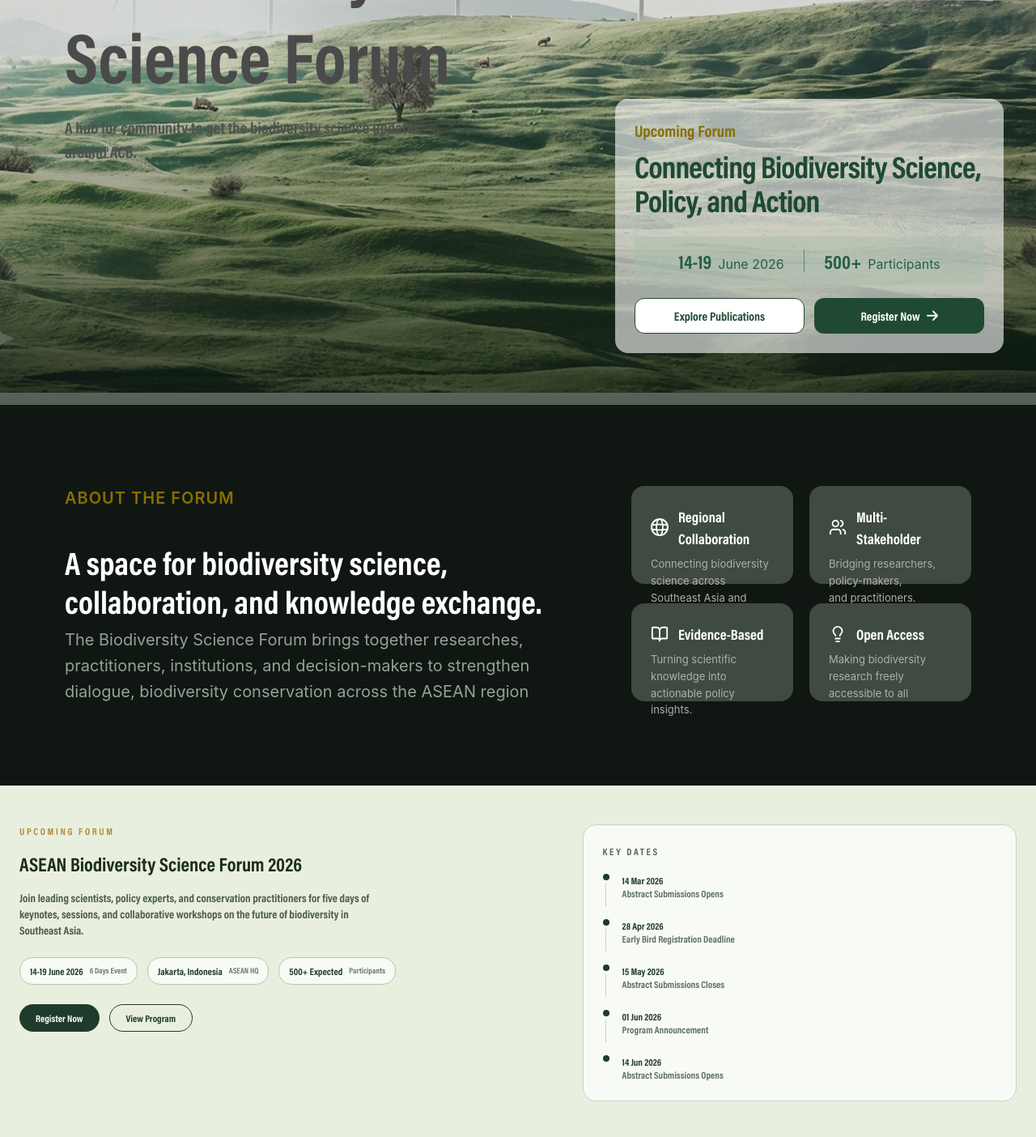
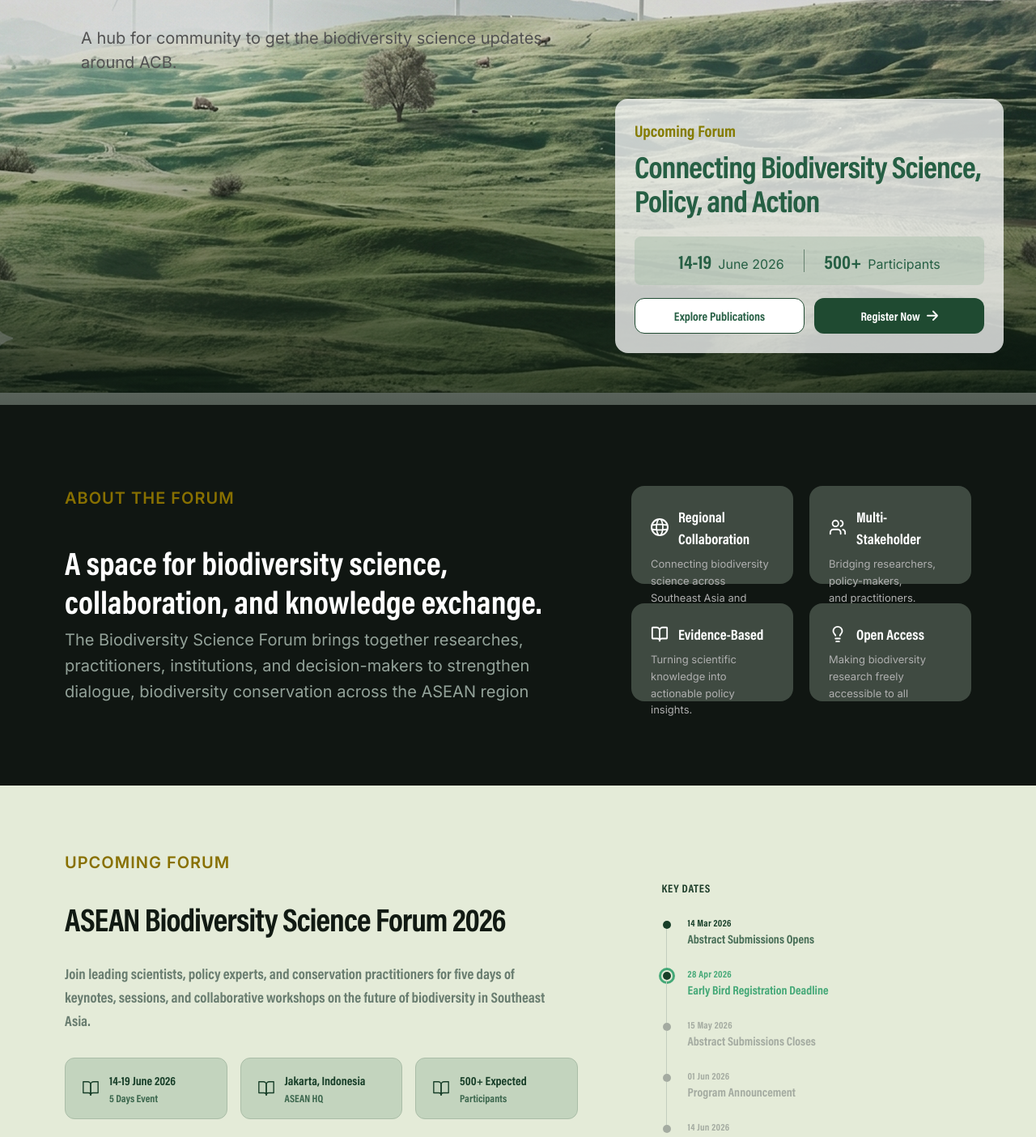
Before and after one commit to WRI-Indonesia/bsf-fe, a Next.js app: page / in a window 1280 px wide. Shown: the part 320-1724 px from the top of the page at 81% size. Built offline with nearby package versions, Linux system fonts and the light colour scheme.

Commit message:
Fix landing layout, add font as style

```diff
--- a/app/layout.tsx
+++ b/app/layout.tsx
@@ -1,5 +1,8 @@
 import type { Metadata } from "next";
+import { Inter } from 'next/font/google';
 import "./globals.css";
+
+export const inter = Inter({ subsets: ['latin'] });
 
 export const metadata: Metadata = {
   title: "ASEAN Biodiversity Science Forum",
--- a/app/page.tsx
+++ b/app/page.tsx
@@ -68,23 +68,23 @@ export default function Home() {
             priority
           />
         </div>
-        <nav className="hidden items-center gap-7 text-sm font-medium text-[#1f3b2c] md:ml-auto md:mr-10 md:flex">
-          <a className="hover:text-[#0f6a3d]" href="#">
+        <nav className="hidden items-center gap-20 text-sm font-medium ml-auto mr-10 md:flex">
+          <a className="text-text-green" href="#">
             Home
           </a>
-          <a className="flex items-center gap-1 hover:text-[#0f6a3d]" href="#">
+          <a className="flex items-center gap-1 text-text-green" href="#">
             About
             <span className="text-[10px]">▼</span>
           </a>
-          <a className="flex items-center gap-1 hover:text-[#0f6a3d]" href="#">
+          <a className="flex items-center gap-1 text-text-green" href="#">
             Events
             <span className="text-[10px]">▼</span>
           </a>
-          <a className="flex items-center gap-1 hover:text-[#0f6a3d]" href="#">
+          <a className="flex items-center gap-1 text-text-green" href="#">
             Publications
             <span className="text-[10px]">▼</span>
           </a>
-          <a className="flex items-center gap-1 hover:text-[#0f6a3d]" href="#">
+          <a className="flex items-center gap-1 text-text-green" href="#">
             Media
             <span className="text-[10px]">▼</span>
           </a>
@@ -106,39 +106,39 @@ export default function Home() {
           }}
         >
           <div className="absolute inset-0 bg-gradient-to-b from-white/0 via-white/5 to-[#0f1c14]/70" />
-          <div className="relative mx-auto grid w-full gap-10 pb-16 pt-28 md:grid-cols-[1.1fr_0.9fr] h-[820px]">
-            <div className="pl-20 space-y-5 text-[#1f3b2c]">
-              <div className="text-[88px] font-semibold leading-tight text-[#4a4a4a]">
+          <div className="relative mx-auto grid w-full gap-10 pb-16 pt-28 md:grid-cols-[1.2fr_0.8fr] h-[820px]">
+            <div className="pl-25 space-y-5 text-[#1f3b2c]">
+              <div className="text-[88px] font-semibold leading-tight text-text-grey-dark">
                 ASEAN Biodiversity
                 <br />
                 Science Forum
               </div>
-              <p className="max-w-md text-[20px] font-normal text-[#515151]">
+              <p className="font-['inter'] text-[20px] font-normal text-text-grey-dark">
                 A hub for community to get the biodiversity science updates around ACB.
               </p>
             </div>
             <div className="pr-10 flex items-end md:justify-end">
-              <div className="w-[480px] rounded-2xl bg-white/60 p-[24px] text-[#1f4a31]">
-                <p className="text-[20px] font-bold text-[#887000]">
+              <div className="w-[480px] rounded-2xl bg-white/75 p-[24px]">
+                <p className="text-[20px] font-bold text-text-lime">
                   Upcoming Forum
                 </p>
-                <h3 className="mt-2 text-[38px] font-bold leading-[1.1] tracking-tight text-[#1f4a31]">
+                <h3 className="mt-2 text-[38px] font-bold leading-[1.1] tracking-tight text-text-green">
                   Connecting Biodiversity Science,
                   Policy, and Action
                 </h3>
-                <div className="mt-6 flex w-full items-center justify-center gap-6 rounded-lg bg-[#aac0ac]/50 py-3 text-[#1f4a31]">
+                <div className="mt-6 flex w-full items-center justify-center gap-6 rounded-lg bg-[#aac0ac]/50 py-3 text-text-green">
                   <div className="flex items-baseline gap-2">
-                    <span className="text-[24px] font-bold text-[#265F44]">14-19</span>
-                    <span className="font-['Inter'] text-[16px] font-normal leading-none tracking-normal text-[#265F44]">June 2026</span>
+                    <span className="text-[24px] font-bold text-text-green">14-19</span>
+                    <span className="font-['inter'] text-[16px] font-normal leading-none tracking-normal text-text-green">June 2026</span>
                   </div>
                   <div className="h-7 w-[1.5px] bg-[#668270]" />
                   <div className="flex items-baseline gap-2">
-                    <span className="text-[24px] font-bold text-[#265F44]">500+</span>
-                    <span className="font-['Inter'] text-[16px] font-normal leading-none tracking-normal text-[#265F44]">Participants</span>
+                    <span className="text-[24px] font-bold text-text-green">500+</span>
+                    <span className="font-['inter'] text-[16px] font-normal leading-none tracking-normal text-text-green">Participants</span>
                   </div>
                 </div>
                 <div className="mt-4 grid w-full grid-cols-2 gap-3">
-                  <button className="flex items-center justify-center rounded-xl border border-[#1f4a31] bg-white px-4 py-[10px] text-[15px] font-semibold text-[#1f4a31] transition-colors hover:bg-gray-50">
+                  <button className="flex items-center justify-center rounded-xl border border-[#1f4a31] bg-white px-4 py-[10px] text-[15px] font-semibold text-text-green transition-colors hover:bg-gray-50">
                     Explore Publications
                   </button>
                   <button className="flex items-center justify-center gap-2 rounded-xl bg-[#1f4a31] px-4 py-[10px] text-[15px] font-semibold text-white transition-colors hover:bg-[#163824]">
@@ -159,7 +159,7 @@ export default function Home() {
         <section className="bg-[#101612] px-[80px] py-[100px] text-white">
           <div className="mx-auto grid w-full gap-16 md:grid-cols-[1fr_1.1fr] ">
             <div className="flex flex-col w-[636px]">
-              <p className="font-['Inter'] text-[20px] font-semibold uppercase tracking-wider text-[#887000]">
+              <p className="font-['inter'] text-[20px] font-semibold uppercase tracking-wider text-[#887000]">
                 ABOUT THE FORUM
               </p>
               <div>
@@ -168,7 +168,7 @@ export default function Home() {
                   <br className="hidden md:block" />
                   collaboration, and knowledge exchange.
                 </h2>
-                <p className="mt-2 font-['Inter'] font-normal text-[20px] leading-[1.6] text-[#93a299]">
+                <p className="mt-2 font-['inter'] font-normal text-[20px] leading-[1.6] text-[#93a299]">
                   The Biodiversity Science Forum brings together researches,
                   practitioners, institutions, and decision-makers to strengthen
                   dialogue, biodiversity conservation across the ASEAN region
@@ -222,71 +222,99 @@ export default function Home() {
                       />                    )}
                     <h3 className="text-[18px] font-semibold text-white">{item.title}</h3>
                   </div>
-                  <p className="font-['Inter'] mt-2 whitespace-pre-line text-[13px] font-normal leading-[1.6] text-[#AFAFAF]">{item.text}</p>
+                  <p className="font-['inter'] mt-2 whitespace-pre-line text-[13px] font-normal leading-[1.6] text-[#AFAFAF]">{item.text}</p>
                 </div>
               ))}
             </div>
           </div>
         </section>
-        <section className="bg-[#e9efdf] py-12 text-[#1b2d1f]">
-          <div className="mx-auto grid w-full gap-10 px-6 md:grid-cols-[1.1fr_0.9fr]">
-            <div>
-              <p className="text-xs font-semibold uppercase tracking-[0.22em] text-[#b28d3c]">
-                Upcoming Forum
+        <section className="bg-[#e4ebd8] py-20 px-[80px] text-[#1b2d1f]">
+          <div className="mx-auto grid w-full gap-16 lg:grid-cols-[1.2fr_0.8fr] lg:max-w-[1400px]">
+            <div className="flex flex-col justify-center">
+              <p className="font-['inter'] text-[20px] font-semibold uppercase tracking-wider text-[#887000]">
+                UPCOMING FORUM
               </p>
-              <h2 className="mt-4 text-2xl font-semibold">
+              <h2 className="mt-6 text-[40px] font-semibold tracking-tight text-text-black">
                 ASEAN Biodiversity Science Forum 2026
               </h2>
-              <p className="mt-4 max-w-md text-sm text-[#4a5d4f]">
+              <p className="mt-6 max-w-[600px] text-[18px] leading-[1.6] text-[#697d70]">
                 Join leading scientists, policy experts, and conservation
                 practitioners for five days of keynotes, sessions, and
                 collaborative workshops on the future of biodiversity in
                 Southeast Asia.
               </p>
-              <div className="mt-6 flex flex-wrap gap-3 text-xs font-semibold text-[#1f3b2c]">
-                <div className="inline-flex items-center gap-2 rounded-2xl border border-[#b7c5b3] bg-white/70 px-3 py-2">
-                  <span>14-19 June 2026</span>
-                  <span className="text-[10px] text-[#6a7c6f]">6 Days Event</span>
+              <div className="mt-8 flex flex-wrap gap-4">
+                <div className="flex flex-1 items-center gap-3 rounded-[12px] border border-[#aabda7] bg-[#c3d4be] px-5 py-4">
+                  <svg className="h-[22px] w-[22px] text-[#173e28]" fill="none" stroke="currentColor" strokeLinecap="round" strokeLinejoin="round" strokeWidth="1.5" viewBox="0 0 24 24"><path d="M2 3h6a4 4 0 0 1 4 4v14a3 3 0 0 0-3-3H2z"/><path d="M22 3h-6a4 4 0 0 0-4 4v14a3 3 0 0 1 3-3h7z"/></svg>
+                  <div className="flex flex-col">
+                    <span className="text-[15px] font-bold text-[#173e28]">14-19 June 2026</span>
+                    <span className="text-[13px] font-medium text-[#3b664d]">5 Days Event</span>
+                  </div>
                 </div>
-                <div className="inline-flex items-center gap-2 rounded-2xl border border-[#b7c5b3] bg-white/70 px-3 py-2">
-                  <span>Jakarta, Indonesia</span>
-                  <span className="text-[10px] text-[#6a7c6f]">ASEAN HQ</span>
+                <div className="flex flex-1 items-center gap-3 rounded-[12px] border border-[#aabda7] bg-[#c3d4be] px-5 py-4">
+                  <svg className="h-[22px] w-[22px] text-[#173e28]" fill="none" stroke="currentColor" strokeLinecap="round" strokeLinejoin="round" strokeWidth="1.5" viewBox="0 0 24 24"><path d="M2 3h6a4 4 0 0 1 4 4v14a3 3 0 0 0-3-3H2z"/><path d="M22 3h-6a4 4 0 0 0-4 4v14a3 3 0 0 1 3-3h7z"/></svg>
+                  <div className="flex flex-col">
+                    <span className="text-[15px] font-bold text-[#173e28]">Jakarta, Indonesia</span>
+                    <span className="text-[13px] font-medium text-[#3b664d]">ASEAN HQ</span>
+                  </div>
                 </div>
-                <div className="inline-flex items-center gap-2 rounded-2xl border border-[#b7c5b3] bg-white/70 px-3 py-2">
-                  <span>500+ Expected</span>
-                  <span className="text-[10px] text-[#6a7c6f]">Participants</span>
+                <div className="flex flex-1 items-center gap-3 rounded-[12px] border border-[#aabda7] bg-[#c3d4be] px-5 py-4">
+                  <svg className="h-[22px] w-[22px] text-[#173e28]" fill="none" stroke="currentColor" strokeLinecap="round" strokeLinejoin="round" strokeWidth="1.5" viewBox="0 0 24 24"><path d="M2 3h6a4 4 0 0 1 4 4v14a3 3 0 0 0-3-3H2z"/><path d="M22 3h-6a4 4 0 0 0-4 4v14a3 3 0 0 1 3-3h7z"/></svg>
+                  <div className="flex flex-col">
+                    <span className="text-[15px] font-bold text-[#173e28]">500+ Expected</span>
+                    <span className="text-[13px] font-medium text-[#3b664d]">Participants</span>
+                  </div>
                 </div>
               </div>
-              <div className="mt-6 flex flex-wrap gap-3">
-                <button className="rounded-full bg-[#1f3b2c] px-5 py-2 text-xs font-semibold text-white">
+              <div className="mt-8 flex gap-4">
+                <button className="flex items-center gap-2 rounded-[8px] bg-[#225139] px-6 py-[10px] text-[14px] font-semibold text-white transition-colors hover:bg-[#173e28]">
                   Register Now
+                  <svg className="h-[18px] w-[18px]" fill="none" stroke="currentColor" strokeLinecap="round" strokeLinejoin="round" strokeWidth="2" viewBox="0 0 24 24"><path d="M5 12h14M12 5l7 7-7 7"/></svg>
                 </button>
-                <button className="rounded-full border border-[#1f3b2c] px-5 py-2 text-xs font-semibold text-[#1f3b2c]">
+                <button className="rounded-[8px] border border-[#225139] bg-white px-6 py-[10px] text-[14px] font-semibold text-[#225139] transition-colors hover:bg-[#f6f9f5]">
                   View Program
                 </button>
               </div>
             </div>
-            <div className="rounded-2xl border border-[#c7d3c2] bg-white/70 p-6">
-              <p className="text-xs font-semibold uppercase tracking-[0.22em] text-[#51685d]">
-                Key Dates
+            <div className="flex flex-col justify-center lg:pl-10">
+              <p className="text-[14px] font-bold uppercase tracking-wider text-[#1d3d2a]">
+                KEY DATES
               </p>
-              <div className="mt-5 space-y-4 text-sm">
-                {keyDates.map((item, index) => (
-                  <div key={item.date} className="flex gap-4">
-                    <div className="flex flex-col items-center">
-                      <span className="h-2 w-2 rounded-full bg-[#1f3b2c]" />
-                      {index < 4 ? (
-                        <span className="mt-1 h-7 w-px bg-[#c7d3c2]" />
-                      ) : null}
+              <div className="mt-6 space-y-6">
+                {keyDates.map((item, index) => {
+                  let textColClass = "text-[#173e28]";
+                  let textSubClass = "text-[#486e57]";
+                  let dotClass = "bg-[#173e28]";
+
+                  if (index === 1) {
+                    textColClass = "text-[#44a877]";
+                    textSubClass = "text-[#44a877]";
+                    dotClass = "bg-[#173e28] ring-[3px] ring-[#44a877] ring-offset-[#e4ebd8] ring-offset-2";
+                  } else if (index > 1) {
+                    textColClass = "text-[#a4aba1]";
+                    textSubClass = "text-[#a4aba1]";
+                    dotClass = "bg-[#a4aba1]";
+                  }
+
+                  return (
+                    <div key={item.date + index} className="relative flex gap-5">
+                      <div className="relative z-10 mt-[6px] flex flex-col items-center w-[12px]">
+                        <span className={`h-[10px] w-[10px] rounded-full flex-shrink-0 ${dotClass}`} />
+                        {index < keyDates.length - 1 ? (
+                          <span className="absolute top-[10px] h-[calc(100%+1.5rem)] w-[1.5px] bg-[#c3cdbe]" />
+                        ) : null}
+                      </div>
+                      <div className="relative -top-[1px]">
+                        <p className={`text-[12px] tracking-wide font-medium ${textColClass}`}>
+                          {item.date}
+                        </p>
+                        <p className={`text-[15px] font-medium leading-[1.4] ${textSubClass}`}>
+                          {item.text}
+                        </p>
+                      </div>
                     </div>
-                    <div>
-                      <p className="text-xs font-semibold text-[#1f3b2c]">
-                        {item.date}
-                      </p>
-                      <p className="text-xs text-[#5e7365]">{item.text}</p>
-                    </div>
-                  </div>
-                ))}
+                  );
+                })}
               </div>
             </div>
           </div>
```
Also changed, not shown: app/globals.css (+17 -0 lines).
